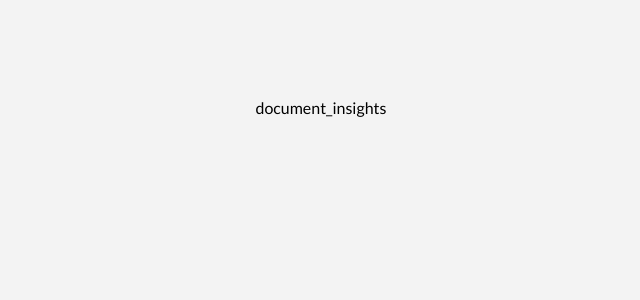
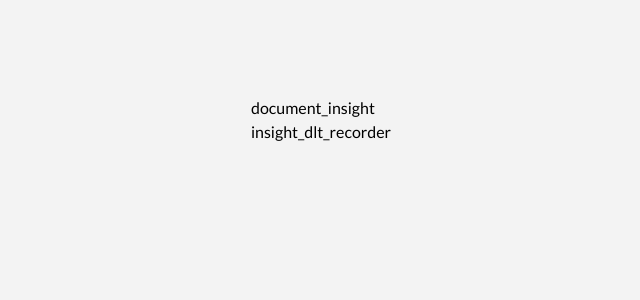
Before and after one commit to sazzadtanim/30-7-23-insurance, a Next.js app: page / in a window 1280 px wide. Shown: the top 300 px of the page, without its empty margins (319-959 px from the left). Built offline with nearby package versions, Linux system fonts and the light colour scheme.

Commit message:
added newly created page link

```diff
--- a/src/app/page.tsx
+++ b/src/app/page.tsx
@@ -3,7 +3,10 @@ import Link from 'next/link'
 export default function Home() {
   return (
     <main className='flex min-h-screen flex-col items-center justify-between p-24'>
-      <Link href={'/document_insight'}>document_insights</Link>
+      <div className='grid'>
+        <Link href={'/document_insight'}>document_insight</Link>
+        <Link href={'/insight_dlt_recorder'}>insight_dlt_recorder</Link>
+      </div>
     </main>
   )
 }
```
